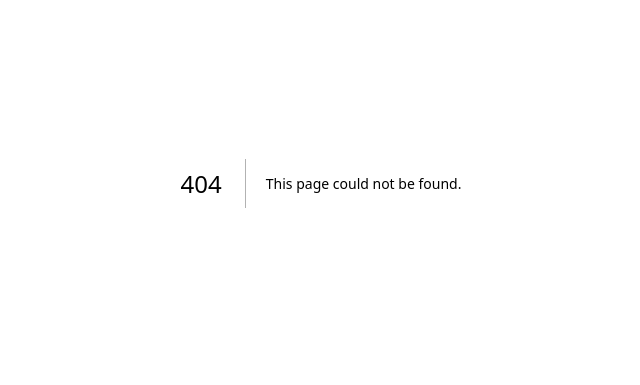
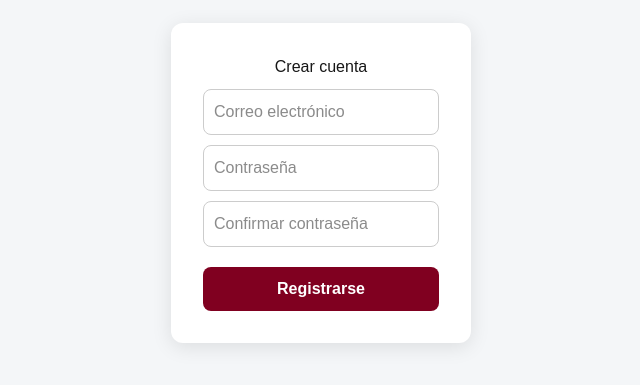
Before and after one commit to davdelpal1/HermandAPP, a Next.js app in the folder apps/web/: page /register in a window 1280 px wide. Before the commit this address had no page. Shown: the part 217-602 px from the top of the page, without its empty margins (319-959 px from the left). Built offline with nearby package versions, Linux system fonts and the light colour scheme.

Commit message:
Añadiendo registro y olvidar contraseña

```diff
--- /dev/null
+++ b/apps/web/src/pages/forgotPassword.tsx
@@ -0,0 +1,94 @@
+import { useState } from 'react';
+import { getAuth, sendPasswordResetEmail } from 'firebase/auth';
+import { initializeApp } from 'firebase/app';
+
+// Configura tu proyecto de Firebase aquí
+const firebaseConfig = {
+  apiKey: "AIzaSyBa48T8X9LC95zI5lKZpOAD5DalmGuCytI",
+  authDomain: "hermandapp-bed16.firebaseapp.com",
+  projectId: "hermandapp-bed16",
+  storageBucket: "hermandapp-bed16.firebasestorage.app",
+  messagingSenderId: "326574651601",
+  appId: "1:326574651601:web:fc34c05902155f2b322df0"
+};
+
+
+const app = initializeApp(firebaseConfig);
+const auth = getAuth(app);
+
+const ForgotPassword = () => {
+  const [email, setEmail] = useState('');
+  const [message, setMessage] = useState<string | null>(null);
+
+  const handleReset = async (e: React.FormEvent) => {
+    e.preventDefault();
+    try {
+      await sendPasswordResetEmail(auth, email);
+      setMessage('Correo de recuperación enviado.');
+    } catch (err: any) {
+      setMessage(err.message);
+    }
+  };
+
+  return (
+    <div style={styles.container}>
+      <div style={styles.box}>
+        <h2 style={{ textAlign: 'center' }}>Recuperar contraseña</h2>
+        <form onSubmit={handleReset}>
+          <input
+            type="email"
+            placeholder="Introduce tu correo"
+            value={email}
+            onChange={(e) => setEmail(e.target.value)}
+            style={styles.input}
+            required
+          />
+          <button type="submit" style={styles.button}>Enviar</button>
+        </form>
+        {message && <p style={styles.message}>{message}</p>}
+      </div>
+    </div>
+  );
+};
+
+const styles: { [key: string]: React.CSSProperties } = {
+  container: {
+    minHeight: '100vh',
+    display: 'flex',
+    justifyContent: 'center',
+    alignItems: 'center',
+    background: '#f4f6f8',
+  },
+  box: {
+    background: '#fff',
+    padding: '2rem',
+    borderRadius: '12px',
+    boxShadow: '0 4px 20px rgba(0,0,0,0.1)',
+    width: '300px',
+  },
+  input: {
+    width: '100%',
+    padding: '10px',
+    marginTop: '10px',
+    borderRadius: '8px',
+    border: '1px solid #ccc',
+  },
+  button: {
+    width: '100%',
+    padding: '10px',
+    marginTop: '20px',
+    border: 'none',
+    borderRadius: '8px',
+    backgroundColor: '#800020',
+    color: 'white',
+    fontWeight: 'bold',
+    cursor: 'pointer',
+  },
+  message: {
+    marginTop: '10px',
+    textAlign: 'center',
+    color: '#555',
+  },
+};
+
+export default ForgotPassword;
--- a/apps/web/src/pages/login.tsx
+++ b/apps/web/src/pages/login.tsx
@@ -71,8 +71,8 @@ const Login = () => {
               {error && <p style={styles.error}>{error}</p>}
             </form>
             <div style={styles.links}>
-              <a href="#">¿Olvidaste tu contraseña?</a><br />
-              <a href="#">Crear cuenta</a>
+              <a href="../forgotPassword">¿Olvidaste tu contraseña?</a><br />
+              <a href="../register">Crear cuenta</a>
             </div>
           </div>
         </div>
--- /dev/null
+++ b/apps/web/src/pages/register.tsx
@@ -0,0 +1,119 @@
+import { useState } from 'react';
+import { getAuth, createUserWithEmailAndPassword } from 'firebase/auth';
+import { initializeApp } from 'firebase/app';
+
+// Configura tu proyecto de Firebase aquí
+const firebaseConfig = {
+    apiKey: "AIzaSyBa48T8X9LC95zI5lKZpOAD5DalmGuCytI",
+    authDomain: "hermandapp-bed16.firebaseapp.com",
+    projectId: "hermandapp-bed16",
+    storageBucket: "hermandapp-bed16.firebasestorage.app",
+    messagingSenderId: "326574651601",
+    appId: "1:326574651601:web:fc34c05902155f2b322df0"
+  };
+
+const app = initializeApp(firebaseConfig);
+const auth = getAuth(app);
+
+const Register = () => {
+  const [email, setEmail] = useState('');
+  const [password, setPassword] = useState('');
+  const [confirmPassword, setConfirmPassword] = useState('');
+  const [error, setError] = useState<string | null>(null);
+
+  const handleRegister = async (e: React.FormEvent) => {
+    e.preventDefault();
+    setError(null);
+
+    if (password !== confirmPassword) {
+      setError('Las contraseñas no coinciden.');
+      return;
+    }
+
+    try {
+      await createUserWithEmailAndPassword(auth, email, password);
+      window.location.href = '/dashboard';
+    } catch (err: any) {
+      setError(err.message);
+    }
+  };
+
+  return (
+    <div style={styles.container}>
+      <div style={styles.box}>
+        <h2 style={{ textAlign: 'center' }}>Crear cuenta</h2>
+        <form onSubmit={handleRegister}>
+          <input
+            type="email"
+            placeholder="Correo electrónico"
+            value={email}
+            onChange={(e) => setEmail(e.target.value)}
+            style={styles.input}
+            required
+          />
+          <input
+            type="password"
+            placeholder="Contraseña"
+            value={password}
+            onChange={(e) => setPassword(e.target.value)}
+            style={styles.input}
+            required
+          />
+          <input
+            type="password"
+            placeholder="Confirmar contraseña"
+            value={confirmPassword}
+            onChange={(e) => setConfirmPassword(e.target.value)}
+            style={styles.input}
+            required
+          />
+          <button type="submit" style={styles.button}>Registrarse</button>
+          {error && <p style={styles.error}>{error}</p>}
+        </form>
+      </div>
+    </div>
+  );
+};
+
+const styles: { [key: string]: React.CSSProperties } = {
+  container: {
+    minHeight: '100vh',
+    display: 'flex',
+    justifyContent: 'center',
+    alignItems: 'center',
+    background: '#f4f6f8',
+  },
+  box: {
+    background: '#fff',
+    padding: '2rem',
+    borderRadius: '12px',
+    boxShadow: '0 4px 20px rgba(0,0,0,0.1)',
+    width: '300px',
+  },
+  input: {
+    width: '100%',
+    padding: '10px',
+    marginTop: '10px',
+    borderRadius: '8px',
+    border: '1px solid #ccc',
+  },
+  button: {
+    width: '100%',
+    padding: '10px',
+    marginTop: '20px',
+    border: 'none',
+    borderRadius: '8px',
+    backgroundColor: '#800020',
+    color: 'white',
+    fontWeight: 'bold',
+    cursor: 'pointer',
+  },
+  error: {
+    color: 'red',
+    marginTop: '10px',
+    fontSize: '0.9rem',
+    textAlign: 'center',
+  },
+};
+
+export default Register;
```
